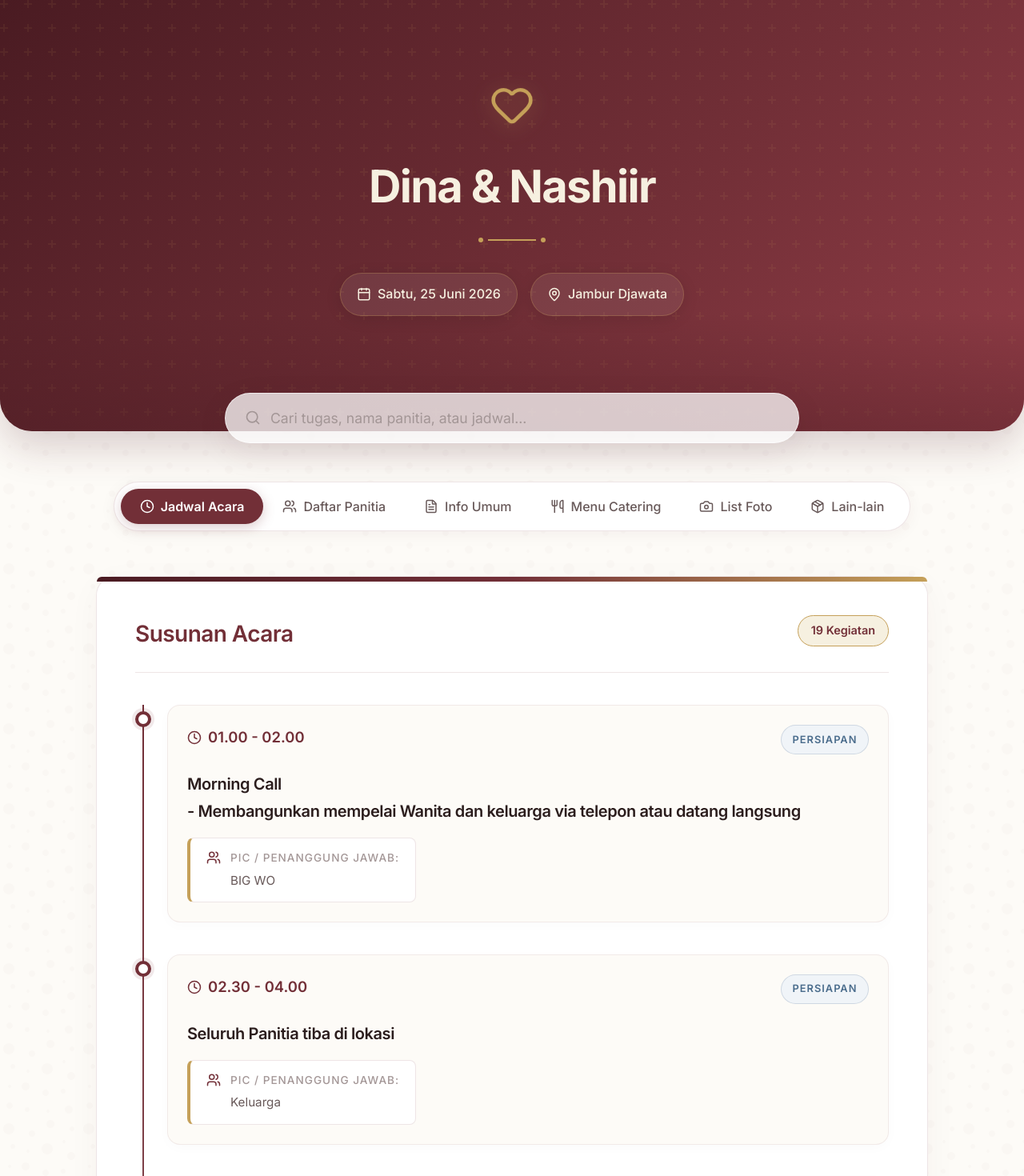
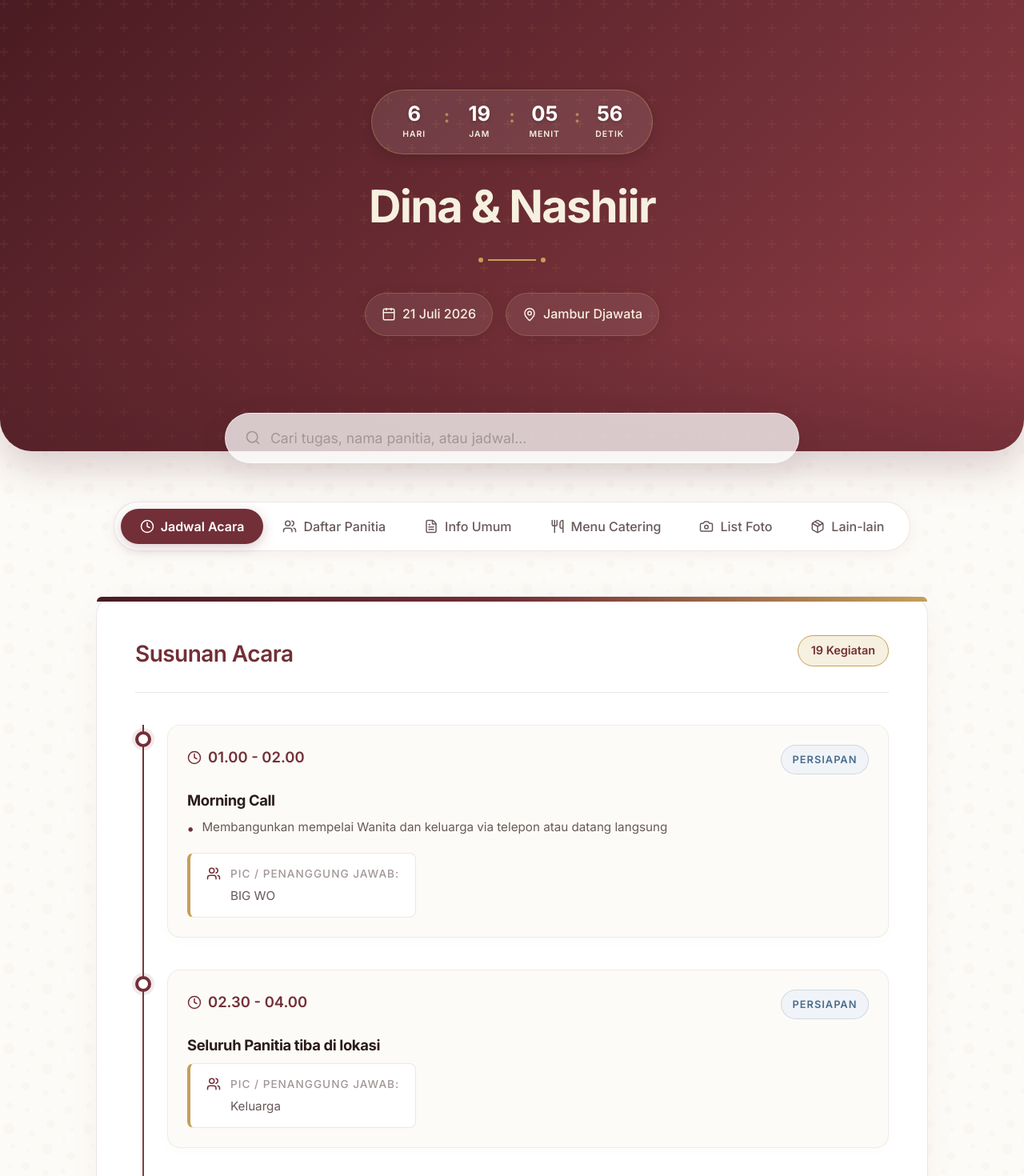
Before and after one commit to reandyferdinanto/timeline-dina-nashiir, a Next.js app: page / in a window 1280 px wide. Shown: the top 1470 px of the page at 80% size. Built offline with nearby package versions, Linux system fonts and the light colour scheme.

Commit message:
feat: update timeline UI, add countdown timer, update panitia & catering data, update foto & perlengkapan

```diff
--- a/src/app/globals.css
+++ b/src/app/globals.css
@@ -197,6 +197,53 @@ h1, h2, h3, h4, h5, h6, .font-serif {
 
 .meta-icon {
   color: var(--accent-color);
+}
+
+/* Countdown Timer */
+.countdown-container {
+  display: flex;
+  align-items: center;
+  justify-content: center;
+  gap: 0.75rem;
+  margin: 0 auto 2rem;
+  background: rgba(255, 255, 255, 0.1);
+  backdrop-filter: blur(12px);
+  -webkit-backdrop-filter: blur(12px);
+  padding: 1rem 1.75rem;
+  border-radius: var(--radius-full);
+  border: 1px solid rgba(197, 160, 89, 0.4);
+  width: fit-content;
+  box-shadow: 0 4px 15px rgba(0,0,0,0.15);
+}
+
+.countdown-box {
+  display: flex;
+  flex-direction: column;
+  align-items: center;
+  min-width: 50px;
+}
+
+.countdown-value {
+  font-size: 1.6rem;
+  font-weight: 700;
+  color: #ffffff;
+  line-height: 1;
+  margin-bottom: 0.25rem;
+  text-shadow: 0 2px 4px rgba(0,0,0,0.2);
+}
+
+.countdown-label {
+  font-size: 0.65rem;
+  font-weight: 600;
+  color: var(--accent-light);
+  letter-spacing: 1px;
+}
+
+.countdown-separator {
+  font-size: 1.4rem;
+  font-weight: 700;
+  color: rgba(197, 160, 89, 0.8);
+  margin-top: -0.9rem;
 }
 
 /* Premium Search Bar */
@@ -455,10 +502,40 @@ h1, h2, h3, h4, h5, h6, .font-serif {
 .phase-persiapan { background: #F0F4F8; color: #4A6C8C; border: 1px solid rgba(74, 108, 140, 0.2); }
 
 .timeline-title {
-  font-size: 1.25rem;
-  font-weight: 600;
+  font-size: 1.15rem;
+  font-weight: 700;
   color: var(--text-primary);
-  margin-bottom: 1rem;
+  margin-bottom: 0.6rem;
+  line-height: 1.4;
+}
+
+.timeline-description-list {
+  list-style-type: none;
+  margin-left: 0;
+  margin-bottom: 1.25rem;
+  color: var(--text-secondary);
+  font-size: 0.95rem;
+  line-height: 1.5;
+}
+
+.timeline-description-list li {
+  position: relative;
+  padding-left: 1.15rem;
+  margin-bottom: 0.4rem;
+}
+
+.timeline-description-list li::before {
+  content: '•';
+  color: var(--primary-color);
+  position: absolute;
+  left: 0;
+  top: 0;
+  font-weight: bold;
+  font-size: 1.1rem;
+}
+
+.timeline-description-list li:last-child {
+  margin-bottom: 0;
 }
 
 .timeline-pic {
@@ -563,6 +640,40 @@ h1, h2, h3, h4, h5, h6, .font-serif {
   color: var(--accent-color);
   flex-shrink: 0;
   margin-top: 0.1rem;
+}
+
+.panitia-desc {
+  margin-top: 0.85rem;
+  font-size: 0.9rem;
+  color: var(--text-secondary);
+  line-height: 1.5;
+  padding: 0.85rem 1.15rem;
+  background: var(--bg-secondary);
+  border-radius: var(--radius-sm);
+  border-left: 3px solid var(--primary-color);
+  width: 100%;
+}
+
+.desc-bullet {
+  display: flex;
+  align-items: flex-start;
+  gap: 0.5rem;
+  margin-top: 0.4rem;
+}
+
+.desc-text {
+  margin-top: 0.4rem;
+}
+
+.desc-bullet:first-child, .desc-text:first-child {
+  margin-top: 0;
+}
+
+.bullet-icon {
+  color: var(--primary-color);
+  font-weight: bold;
+  font-size: 1.1rem;
+  line-height: 1.2;
 }
 
 /* Premium Info Grid */
@@ -723,6 +834,24 @@ h1, h2, h3, h4, h5, h6, .font-serif {
     align-items: center;
     gap: 0.75rem;
   }
+  .countdown-container {
+    padding: 0.75rem 1.25rem;
+    gap: 0.5rem;
+    margin-bottom: 1.5rem;
+  }
+  .countdown-box {
+    min-width: 40px;
+  }
+  .countdown-value {
+    font-size: 1.35rem;
+  }
+  .countdown-label {
+    font-size: 0.55rem;
+  }
+  .countdown-separator {
+    font-size: 1.15rem;
+    margin-top: -0.75rem;
+  }
   .meta-badge {
     width: 100%;
     justify-content: center;
--- a/src/app/page.tsx
+++ b/src/app/page.tsx
@@ -1,13 +1,13 @@
 "use client";
 
-import React, { useState, useMemo } from 'react';
+import React, { useState, useMemo, useEffect } from 'react';
 import { Search, Clock, Users, Calendar, MapPin, Heart, FileText, CheckCircle, Utensils, Coffee, Camera, Package } from 'lucide-react';
 
 // --- Data Preparation ---
 const weddingDetails = {
   brideAndGroom: "Dina & Nashiir",
   venue: "Jambur Djawata",
-  date: "Sabtu, 25 Juni 2026",
+  date: "21 Juli 2026",
   seserahanTime: "07.00 / 07.30 WIB (Tentative)",
   akadTime: "08.00 WIB",
   resepsiTime: "11.00 - 13.00 WIB",
@@ -18,7 +18,7 @@ const panitiaData = [
   // Inti & Vendor
   { id: 1, role: "Ketua Panitia, PIC Angpao, & Saksi Nikah CPW", name: "Reandy Ferdinanto", category: "Inti" },
   { id: 2, role: "Koordinator Pelaksana, Dekor, Ent, Dok", name: "BIG WO", category: "Inti" },
-  { id: 3, role: "PIC Catering", name: "Mbak Rini, Diah, Angel, Rika", category: "Keluarga" },
+  { id: 3, role: "PIC Catering", name: "Mbak Rini, Diah, Angel, Rika, Chintia", category: "Keluarga", description: "- 06.30 - 07.00: Menerima 100 snack box dan 25 nasi kotak dari Reandy/Ammar. Nasi kotak didistribusikan khusus untuk vendor, sedangkan keluarga menyantap hidangan sarapan dari katering akad nikah.\n- 07.00: Mengecek area dapur untuk memastikan kesesuaian jumlah porsi makanan dan minuman sarapan pagi sesi Akad Nikah.\n- 09.00 - 10.00: Mengecek kedatangan katering resepsi serta memverifikasi kesesuaian jumlah dan jenis hidangan dengan daftar menu.\n- 13.00 - Selesai: Mengawasi pihak katering dalam mengemas makanan (baik yang belum dihidangkan maupun sisa layak konsumsi) untuk dibawa pulang oleh keluarga CPP dan CPW." },
   { id: 4, role: "Vendor Catering", name: "BIG Catering", category: "Vendor" },
   { id: 5, role: "Vendor Dekorasi", name: "Big Decoration", category: "Vendor" },
   { id: 6, role: "Vendor Entertainment", name: "Dream Entertainment", category: "Vendor" },
@@ -26,7 +26,7 @@ const panitiaData = [
 
   // PIC & Keluarga
   { id: 32, role: "PIC Buku Tamu & Souvenir", name: "Damara & Haira", category: "PIC", description: "Menjaga & memastikan semua tamu mengisi buku tamu, menulis list kado (jika berupa hadiah barang), dan memastikan souvenir dibagikan dengan sistem tukar voucher." },
-  { id: 9, role: "Koordinator Kunci Ruang Rias", name: "Abrar", category: "PIC", relatedEventId: 4, description: "Tugas H-1 (24 Juli 2026): Mengantar souvenir & peralatan pernikahan ke ruang rias, memberikan bukti foto kepada pengantin bahwa barang sudah ditaruh dengan baik & ruangan dikunci. Kunci kemudian dititipkan ke rumah Maulidina untuk persiapan pagi hari." },
+  { id: 9, role: "Koordinator Kunci Ruang Rias", name: "Abrar", category: "PIC", relatedEventId: 4, description: "- H-1 (16.00 - 22.00 WIB): Mengambil souvenir, gembok ruang rias atas, dan perlengkapan lain di rumah Moli untuk dibawa ke Gedung Jambur Djawata.\n- H-1 (Di Gedung): Mengambil kunci ruang rias bawah, lalu memasukkan dan menata perlengkapan di ruang rias atas.\n- H-1 (Keamanan): Memastikan ruang rias atas telah digembok rapat, lalu memfoto semua barang titipan sebagai bukti untuk dikirim ke grup.\n- H-1 (Pengembalian): Menyerahkan kembali kunci ruang rias bawah dan kunci gembok ke rumah Moli.\n- H-1 (Dekorasi): Jika vendor dekor sedang loading, bantu cek kesesuaian layout dan warna dekorasi dengan panduan dokumen.\n- Hari H: Menjaga keamanan barang keluarga di ruang rias secara bergantian dengan panitia lain selama sesi Akad hingga Resepsi." },
   { id: 10, role: "Koord. Keluarga CPP", name: "Neni Balqis", category: "Keluarga" },
   { id: 11, role: "Koord. Keluarga CPW, PIC VIP, & PIC Mahar/Buku Nikah/Hantaran", name: "Muthia", category: "Keluarga" },
   { id: 30, role: "Koord. Keluarga Besar Hardjosuwito", name: "Mbak Tanti", category: "Keluarga", relatedEventId: 8 },
@@ -39,7 +39,7 @@ const panitiaData = [
   { id: 16, role: "Qori", name: "Lukman Hakim", category: "Akad", relatedEventId: 12 },
   { id: 17, role: "Saritilawah", name: "Putri Daryani", category: "Akad", relatedEventId: 12 },
   { id: 18, role: "Penghulu (KUA Pondok Gede)", name: "Bp. Ust. H. Khamaludin", category: "Akad", relatedEventId: 12, description: "No. Telp: 0857-7282-6785 | Alamat: Jl. Celepuk 2 Gg. H. M. Nasim RT 001/012 Kel. Jatimakmur, Kec. Pondok Gede, Bekasi" },
-  { id: 19, role: "Wakil Ketua Panitia & PIC Penghulu", name: "Amar", category: "Inti", relatedEventId: 10, description: "Memantau masing-masing panitia sudah melakukan tugasnya dengan baik. Serta bertugas menghubungi penghulu & memastikan hadir tepat waktu." },
+  { id: 19, role: "Wakil Ketua Panitia & PIC Penghulu", name: "Ammar", category: "Inti", relatedEventId: 10, description: "Memantau seluruh panitia agar bertugas dengan baik & memastikan kehadiran penghulu tepat waktu.\n- H-1: Mengonfirmasi via WA/Telepon bahwa penghulu akan dijemput oleh Mas Sugeng besok (pukul 06.00 - 06.30 WIB) di lokasi yang disepakati.\n- Hari H (06.30 WIB): Memesan GoSend untuk pickup nasi box vendor (berkoordinasi dengan Bule Tuti).\n- Hari H (07.00 - Selesai Akad): Mengoordinasikan penjagaan Ruang Rias. Memastikan hanya pihak yang menitipkan barang yang boleh masuk (wajib didampingi saat mengambil barang).\n- Hari H (07.30 WIB): Membantu Mbak Tanti mengarahkan seluruh keluarga agar segera berkumpul untuk prosesi Akad Nikah.\n- Hari H (11.00 WIB): Bersiap dan bertugas sebagai Among Tamu." },
   { id: 21, role: "Saksi Nikah CPP", name: "Bp. Abdul Rahman", category: "Akad", relatedEventId: 12 },
   { id: 22, role: "Pengapit CPP", name: "Ibu Zaenab Rambe & Bp.", category: "Keluarga", relatedEventId: 11 },
   { id: 23, role: "Pengapit CPW", name: "Muthia & Nadhira", category: "Keluarga", relatedEventId: 12 },
@@ -124,27 +124,41 @@ const cateringData = {
 };
 
 const fotoData = [
-  "Keluarga Inti Cpp/Cpw",
-  "Keluarga Besar Bapa Rahmat (Palembang)",
-  "Keluarga Besar Bapa Miden (Medan)",
-  "Keluarga Besar Hardjo Suwito",
-  "Keluarga Besar Amril Djohor",
-  "Keluarga Besar Djaman",
-  "Keluarga Besar Gabungan",
-  "Pt. Godrej Indonesia",
-  "(Kolega Kerja List VIP Nashiir)",
-  "Teman Kuliah Universitas Negri Veteran Jakarta",
-  "Teman SMA Angkasa",
-  "Teman Rumah",
-  "Bridesmaid",
-  "Penjaga Buku Tamu"
+  { title: "Keluarga Inti Cpp/Cpw" },
+  { title: "Keluarga Besar Bapa Rahmat (Palembang)" },
+  { title: "Keluarga Besar Bapa Miden (Medan)" },
+  {
+    title: "Keluarga Besar Hardjo Suwito",
+    time: "12.30 WIB",
+    subgroups: [
+      "Kel. Alm Bapak Hartono",
+      "Kel. Alm Ibu Ramilah",
+      "Kel. Alm Suparman",
+      "Kel. Alm Ramini",
+      "Kel. Ramiyati",
+      "Kel. Alm Suyati",
+      "Kel. Suharti",
+      "Kel. Tuti Amperawati"
+    ]
+  },
+  { title: "Keluarga Besar Amril Djohor" },
+  { title: "Keluarga Besar Djaman" },
+  { title: "Keluarga Besar Gabungan" },
+  { title: "Pt. Godrej Indonesia" },
+  { title: "(Kolega Kerja List VIP Nashiir)" },
+  { title: "Teman Kuliah Universitas Negri Veteran Jakarta" },
+  { title: "Teman SMA Angkasa" },
+  { title: "Teman Rumah" },
+  { title: "Bridesmaid" },
+  { title: "Penjaga Buku Tamu" }
 ];
 
 const perlengkapanData = [
   "Gembok Angpao 12mm x 2 pcs",
   "Gembok Ruang Rias 22 mm x 2 pcs",
   "Koper Angpao (Biru)",
-  "Goody bag untuk souvenir"
+  "Goody bag untuk souvenir",
+  "Baterai AA x 6 pcs"
 ];
 
 const highlightNames = (text: string) => {
@@ -164,6 +178,64 @@ const highlightNames = (text: string) => {
     }
     return part;
   });
+};
+
+const CountdownTimer = () => {
+  const [timeLeft, setTimeLeft] = useState({ days: 0, hours: 0, minutes: 0, seconds: 0 });
+  const [mounted, setMounted] = useState(false);
+
+  useEffect(() => {
+    setMounted(true);
+    // 25 Juli 2026 08:00 WIB
+    const targetDate = new Date('2026-07-25T08:00:00+07:00').getTime();
+
+    const updateTimer = () => {
+      const now = new Date().getTime();
+      const distance = targetDate - now;
+
+      if (distance < 0) {
+        setTimeLeft({ days: 0, hours: 0, minutes: 0, seconds: 0 });
+      } else {
+        setTimeLeft({
+          days: Math.floor(distance / (1000 * 60 * 60 * 24)),
+          hours: Math.floor((distance % (1000 * 60 * 60 * 24)) / (1000 * 60 * 60)),
+          minutes: Math.floor((distance % (1000 * 60 * 60)) / (1000 * 60)),
+          seconds: Math.floor((distance % (1000 * 60)) / 1000)
+        });
+      }
+    };
+
+    updateTimer();
+    const interval = setInterval(updateTimer, 1000);
+
+    return () => clearInterval(interval);
+  }, []);
+
+  if (!mounted) return <div className="countdown-container" style={{ opacity: 0 }}><div className="countdown-box"><span className="countdown-value">0</span></div></div>;
+
+  return (
+    <div className="countdown-container">
+      <div className="countdown-box">
+        <span className="countdown-value">{timeLeft.days}</span>
+        <span className="countdown-label">HARI</span>
+      </div>
+      <div className="countdown-separator">:</div>
+      <div className="countdown-box">
+        <span className="countdown-value">{timeLeft.hours.toString().padStart(2, '0')}</span>
+        <span className="countdown-label">JAM</span>
+      </div>
+      <div className="countdown-separator">:</div>
+      <div className="countdown-box">
+        <span className="countdown-value">{timeLeft.minutes.toString().padStart(2, '0')}</span>
+        <span className="countdown-label">MENIT</span>
+      </div>
+      <div className="countdown-separator">:</div>
+      <div className="countdown-box">
+        <span className="countdown-value">{timeLeft.seconds.toString().padStart(2, '0')}</span>
+        <span className="countdown-label">DETIK</span>
+      </div>
+    </div>
+  );
 };
 
 export default function WeddingDashboard() {
@@ -204,7 +276,7 @@ export default function WeddingDashboard() {
     <>
       <header className="hero">
         <div className="hero-content fade-in-up">
-          <Heart className="hero-icon" size={56} />
+          <CountdownTimer />
           <h1 className="hero-title">{weddingDetails.brideAndGroom}</h1>
           <div className="hero-divider"></div>
 
@@ -303,7 +375,23 @@ export default function WeddingDashboard() {
                             {item.phase}
                           </span>
                         </div>
-                        <h3 className="timeline-title" style={{ whiteSpace: 'pre-line' }}>{highlightNames(item.activity)}</h3>
+                        {(() => {
+                          const parts = item.activity.split('\n');
+                          const title = parts[0];
+                          const descriptions = parts.slice(1);
+                          return (
+                            <>
+                              <h3 className="timeline-title">{highlightNames(title)}</h3>
+                              {descriptions.length > 0 && (
+                                <ul className="timeline-description-list">
+                                  {descriptions.map((desc, i) => (
+                                    <li key={i}>{highlightNames(desc.replace(/^- /, ''))}</li>
+                                  ))}
+                                </ul>
+                              )}
+                            </>
+                          );
+                        })()}
                         <div className="timeline-pic">
                           <Users size={18} style={{ marginTop: '2px', color: 'var(--primary-color)' }} />
                           <div>
@@ -346,8 +434,16 @@ export default function WeddingDashboard() {
                           <span>{person.role}</span>
                         </div>
                         {('description' in person) && (
-                          <div style={{ marginTop: '0.4rem', fontSize: '0.85rem', color: '#555', lineHeight: '1.4', padding: '0.5rem', background: 'rgba(0,0,0,0.03)', borderRadius: '6px', borderLeft: '3px solid var(--primary-color)' }}>
-                            {(person as any).description}
+                          <div className="panitia-desc">
+                            {((person as any).description as string).split('\n').map((line, i) => {
+                              const isBullet = line.trim().startsWith('- ');
+                              return (
+                                <div key={i} className={isBullet ? "desc-bullet" : "desc-text"}>
+                                  {isBullet && <span className="bullet-icon">•</span>}
+                                  <span>{highlightNames(isBullet ? line.replace(/^- /, '') : line)}</span>
+                                </div>
+                              );
+                            })}
                           </div>
                         )}
                         {person.relatedEventId && (() => {
@@ -515,15 +611,35 @@ export default function WeddingDashboard() {
 
               <div className="grid-container">
                 {fotoData.map((item, idx) => (
-                  <div key={idx} className="panitia-card" style={{ display: 'flex', alignItems: 'center', gap: '1rem', padding: '1rem 1.5rem' }}>
+                  <div key={idx} className="panitia-card" style={{ display: 'flex', alignItems: 'flex-start', gap: '1rem', padding: '1rem 1.5rem' }}>
                     <div style={{
                       width: '40px', height: '40px', borderRadius: '50%', background: 'var(--primary-color)',
                       color: '#fff', display: 'flex', alignItems: 'center', justifyContent: 'center',
-                      fontSize: '1.2rem', fontWeight: 600, flexShrink: 0
+                      fontSize: '1.2rem', fontWeight: 600, flexShrink: 0, marginTop: '0.2rem'
                     }}>
                       {idx + 1}
                     </div>
-                    <h3 className="panitia-name" style={{ fontSize: '1.1rem', margin: 0 }}>{item}</h3>
+                    <div style={{ flex: 1, display: 'flex', flexDirection: 'column', justifyContent: 'center', minHeight: '40px' }}>
+                      <div style={{ display: 'flex', alignItems: 'center', gap: '0.75rem', flexWrap: 'wrap' }}>
+                        <h3 className="panitia-name" style={{ fontSize: '1.1rem', margin: 0 }}>{item.title}</h3>
+                        {item.time && (
+                          <span style={{ fontSize: '0.8rem', fontWeight: 600, background: 'rgba(114, 47, 55, 0.08)', color: 'var(--primary-color)', padding: '0.2rem 0.6rem', borderRadius: '4px', border: '1px solid rgba(114, 47, 55, 0.2)' }}>
+                            <Clock size={12} style={{ display: 'inline', marginRight: '4px', marginBottom: '2px' }} />
+                            {item.time}
+                          </span>
+                        )}
+                      </div>
+                      {item.subgroups && (
+                        <div style={{ marginTop: '0.85rem', display: 'flex', flexDirection: 'column', gap: '0.5rem', background: 'rgba(0,0,0,0.02)', padding: '0.75rem 1rem', borderRadius: '8px', borderLeft: '2px solid var(--accent-color)' }}>
+                          {item.subgroups.map((sub, i) => (
+                            <div key={i} style={{ display: 'flex', alignItems: 'flex-start', gap: '0.5rem', fontSize: '0.95rem', color: 'var(--text-secondary)' }}>
+                              <div style={{ width: '6px', height: '6px', borderRadius: '50%', background: 'var(--accent-color)', marginTop: '0.45rem', flexShrink: 0 }}></div>
+                              <span style={{ lineHeight: 1.4 }}>{sub}</span>
+                            </div>
+                          ))}
+                        </div>
+                      )}
+                    </div>
                   </div>
                 ))}
               </div>
```
